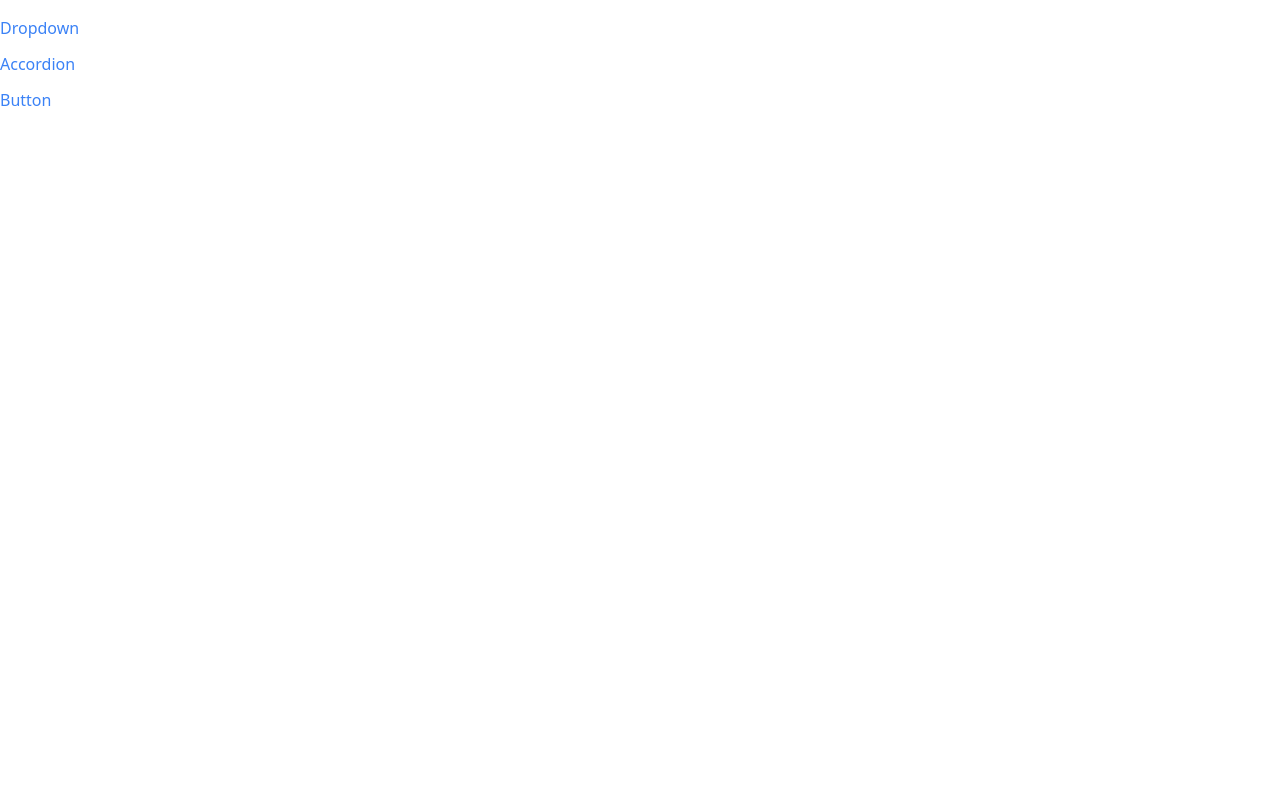
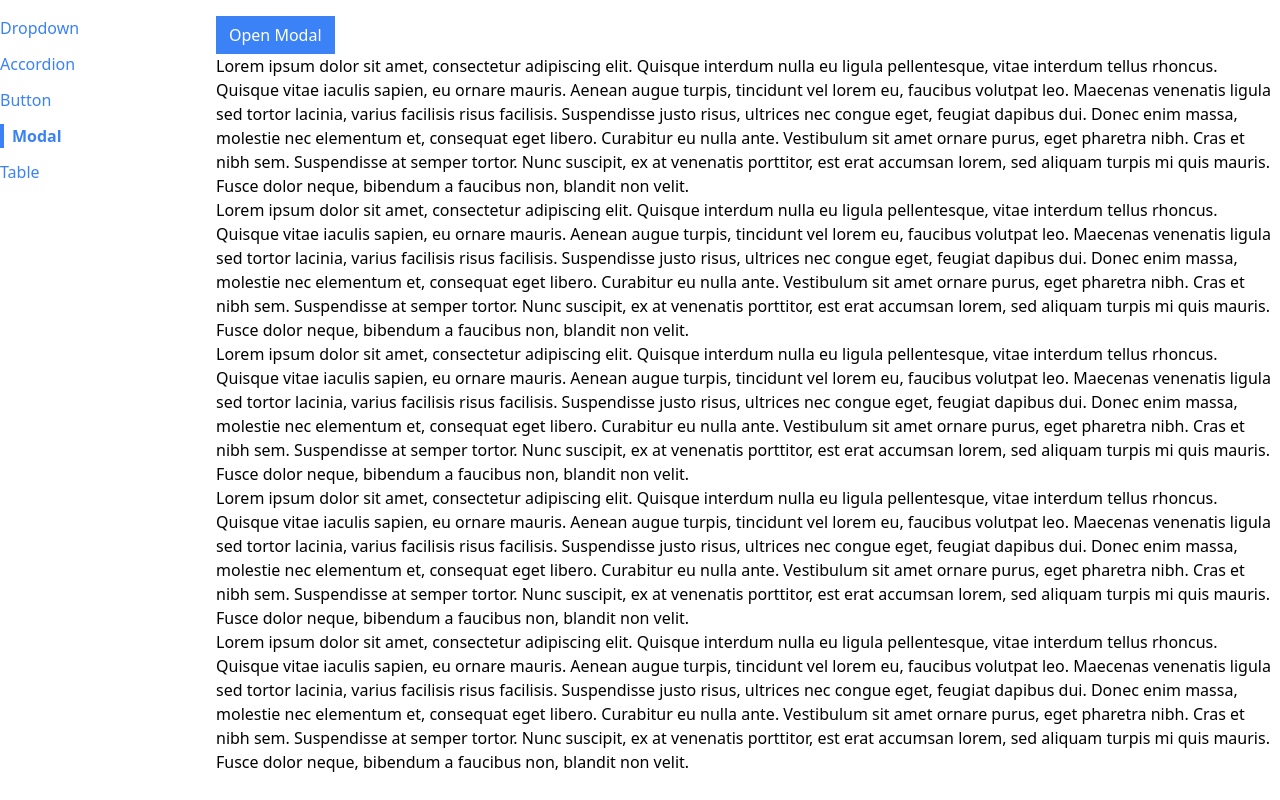
Before and after one commit to heninini/Navigation, a React (Create React App) app: page /modal in a window 1280 px wide. Built offline with nearby package versions, Linux system fonts and the light colour scheme.

Commit message:
reusable table component

```diff
--- a/public/index.html
+++ b/public/index.html
@@ -39,5 +39,6 @@
       To begin the development, run `npm start` or `yarn start`.
       To create a production bundle, use `npm run build` or `yarn build`.
     -->
+    <div class="modal-container"></div>
   </body>
 </html>
--- a/src/App.js
+++ b/src/App.js
@@ -3,7 +3,8 @@ import Route from "./components/Route";
 import AccordionPage from "./pages/AccordionPages";
 import DropdownPage from "./pages/DropdownPage";
 import ButtonPage from "./pages/ButtonPage";
-
+import ModalPage from "./pages/ModalPage";
+import TablePage from "./pages/TablePage";
 function App() {
   return (
     <div className="container mx-auto grid grid-cols-6 gap-4 mt-4">
@@ -18,6 +19,12 @@ function App() {
         <Route path="/buttons">
           <ButtonPage />
         </Route>
+        <Route path="/modal">
+          <ModalPage />
+        </Route>
+        <Route path="/table">
+          <TablePage />
+        </Route>
       </div>
     </div>
   );
--- /dev/null
+++ b/src/components/Modal.js
@@ -0,0 +1,29 @@
+import { useEffect } from "react";
+import ReactDOM from "react-dom";
+
+function Modal({ onClose, children, actionBar }) {
+  useEffect(() => {
+    document.body.classList.add("overflow-hidden");
+
+    return () => {
+      document.body.classList.remove("overflow-hidden");
+    };
+  }, []);
+
+  return ReactDOM.createPortal(
+    <div>
+      <div
+        onClick={onClose}
+        className="fixed inset-0 bg-gray-300 opacity-80"
+      ></div>
+      <div className="fixed inset-40 p-10 bg-white">
+        <div className="flex flex-col justify-between h-full">
+          {children}
+          <div className="flex justify-end">{actionBar}</div>
+        </div>
+      </div>
+    </div>,
+    document.querySelector(".modal-container")
+  );
+}
+export default Modal;
--- a/src/components/Sidebar.js
+++ b/src/components/Sidebar.js
@@ -5,6 +5,8 @@ function Sidbar() {
     { label: "Dropdown", path: "/" },
     { label: "Accordion", path: "/accordion" },
     { label: "Button", path: "/buttons" },
+    { label: "Modal", path: "/modal" },
+    { label: "Table", path: "/table" },
   ];
   const renderedLinks = links.map((link) => {
     return (
--- /dev/null
+++ b/src/components/Table.js
@@ -0,0 +1,30 @@
+function Table({ data, config, keyFn }) {
+  const renderedHeaders = config.map((column) => {
+    return <th key={column.label}>{column.label}</th>;
+  });
+  const renderedRows = data.map((rowData) => {
+    const renderedCells = config.map((column) => {
+      return (
+        <td className="p-2" key={column.label}>
+          {" "}
+          {column.render(rowData)}
+        </td>
+      );
+    });
+    return (
+      <tr className="border-b" key={keyFn(rowData)}>
+        {renderedCells}
+      </tr>
+    );
+  });
+  return (
+    <table className="table-auto border-spacing-2">
+      <thead>
+        <tr className="border-b-2">{renderedHeaders}</tr>
+      </thead>
+      <tbody>{renderedRows}</tbody>
+    </table>
+  );
+}
+
+export default Table;
--- /dev/null
+++ b/src/pages/ModalPage.js
@@ -0,0 +1,99 @@
+import Modal from "../components/Modal";
+import Button from "../components/Button";
+import { useState } from "react";
+function ModalPage() {
+  const [showModal, setShowModal] = useState(false);
+  const handleClick = () => {
+    setShowModal(true);
+  };
+  const handleClose = () => {
+    setShowModal(false);
+  };
+  const actionBar = (
+    <div>
+      <Button primary onClick={handleClose}>
+        I Accept
+      </Button>
+    </div>
+  );
+  const modal = (
+    <Modal onClose={handleClose} actionBar={actionBar}>
+      <p>Here is an important agreement for you to accept</p>
+    </Modal>
+  );
+  return (
+    <div>
+      {" "}
+      <Button onClick={handleClick} primary>
+        Open Modal
+      </Button>
+      {showModal && modal}
+      <p>
+        Lorem ipsum dolor sit amet, consectetur adipiscing elit. Quisque
+        interdum nulla eu ligula pellentesque, vitae interdum tellus rhoncus.
+        Quisque vitae iaculis sapien, eu ornare mauris. Aenean augue turpis,
+        tincidunt vel lorem eu, faucibus volutpat leo. Maecenas venenatis ligula
+        sed tortor lacinia, varius facilisis risus facilisis. Suspendisse justo
+        risus, ultrices nec congue eget, feugiat dapibus dui. Donec enim massa,
+        molestie nec elementum et, consequat eget libero. Curabitur eu nulla
+        ante. Vestibulum sit amet ornare purus, eget pharetra nibh. Cras et nibh
+        sem. Suspendisse at semper tortor. Nunc suscipit, ex at venenatis
+        porttitor, est erat accumsan lorem, sed aliquam turpis mi quis mauris.
+        Fusce dolor neque, bibendum a faucibus non, blandit non velit.
+      </p>
+      <p>
+        Lorem ipsum dolor sit amet, consectetur adipiscing elit. Quisque
+        interdum nulla eu ligula pellentesque, vitae interdum tellus rhoncus.
+        Quisque vitae iaculis sapien, eu ornare mauris. Aenean augue turpis,
+        tincidunt vel lorem eu, faucibus volutpat leo. Maecenas venenatis ligula
+        sed tortor lacinia, varius facilisis risus facilisis. Suspendisse justo
+        risus, ultrices nec congue eget, feugiat dapibus dui. Donec enim massa,
+        molestie nec elementum et, consequat eget libero. Curabitur eu nulla
+        ante. Vestibulum sit amet ornare purus, eget pharetra nibh. Cras et nibh
+        sem. Suspendisse at semper tortor. Nunc suscipit, ex at venenatis
+        porttitor, est erat accumsan lorem, sed aliquam turpis mi quis mauris.
+        Fusce dolor neque, bibendum a faucibus non, blandit non velit.
+      </p>
+      <p>
+        Lorem ipsum dolor sit amet, consectetur adipiscing elit. Quisque
+        interdum nulla eu ligula pellentesque, vitae interdum tellus rhoncus.
+        Quisque vitae iaculis sapien, eu ornare mauris. Aenean augue turpis,
+        tincidunt vel lorem eu, faucibus volutpat leo. Maecenas venenatis ligula
+        sed tortor lacinia, varius facilisis risus facilisis. Suspendisse justo
+        risus, ultrices nec congue eget, feugiat dapibus dui. Donec enim massa,
+        molestie nec elementum et, consequat eget libero. Curabitur eu nulla
+        ante. Vestibulum sit amet ornare purus, eget pharetra nibh. Cras et nibh
+        sem. Suspendisse at semper tortor. Nunc suscipit, ex at venenatis
+        porttitor, est erat accumsan lorem, sed aliquam turpis mi quis mauris.
+        Fusce dolor neque, bibendum a faucibus non, blandit non velit.
+      </p>
+      <p>
+        Lorem ipsum dolor sit amet, consectetur adipiscing elit. Quisque
+        interdum nulla eu ligula pellentesque, vitae interdum tellus rhoncus.
+        Quisque vitae iaculis sapien, eu ornare mauris. Aenean augue turpis,
+        tincidunt vel lorem eu, faucibus volutpat leo. Maecenas venenatis ligula
+        sed tortor lacinia, varius facilisis risus facilisis. Suspendisse justo
+        risus, ultrices nec congue eget, feugiat dapibus dui. Donec enim massa,
+        molestie nec elementum et, consequat eget libero. Curabitur eu nulla
+        ante. Vestibulum sit amet ornare purus, eget pharetra nibh. Cras et nibh
+        sem. Suspendisse at semper tortor. Nunc suscipit, ex at venenatis
+        porttitor, est erat accumsan lorem, sed aliquam turpis mi quis mauris.
+        Fusce dolor neque, bibendum a faucibus non, blandit non velit.
+      </p>
+      <p>
+        Lorem ipsum dolor sit amet, consectetur adipiscing elit. Quisque
+        interdum nulla eu ligula pellentesque, vitae interdum tellus rhoncus.
+        Quisque vitae iaculis sapien, eu ornare mauris. Aenean augue turpis,
+        tincidunt vel lorem eu, faucibus volutpat leo. Maecenas venenatis ligula
+        sed tortor lacinia, varius facilisis risus facilisis. Suspendisse justo
+        risus, ultrices nec congue eget, feugiat dapibus dui. Donec enim massa,
+        molestie nec elementum et, consequat eget libero. Curabitur eu nulla
+        ante. Vestibulum sit amet ornare purus, eget pharetra nibh. Cras et nibh
+        sem. Suspendisse at semper tortor. Nunc suscipit, ex at venenatis
+        porttitor, est erat accumsan lorem, sed aliquam turpis mi quis mauris.
+        Fusce dolor neque, bibendum a faucibus non, blandit non velit.
+      </p>
+    </div>
+  );
+}
+export default ModalPage;
--- /dev/null
+++ b/src/pages/TablePage.js
@@ -0,0 +1,29 @@
+import Table from "../components/Table";
+
+function TablePage() {
+  const data = [
+    { name: "Orange", color: "bg-orange-500", score: 5 },
+    { name: "Apple", color: "bg-red-500", score: 3 },
+    { name: "Banana", color: "bg-yellow-500", score: 1 },
+    { name: "Lime", color: "bg-green-500", score: 4 },
+  ];
+
+  const config = [
+    { label: "Name", render: (fruit) => fruit.name },
+    {
+      label: "Color",
+      render: (fruit) => <div className={`p-3 m-2 ${fruit.color}`}></div>,
+    },
+    { label: "Score", render: (fruit) => fruit.score },
+  ];
+  const keyFn = (fruit) => {
+    return fruit.name;
+  };
+  return (
+    <div>
+      <Table data={data} config={config} keyFn={keyFn} />
+    </div>
+  );
+}
+
+export default TablePage;
```
